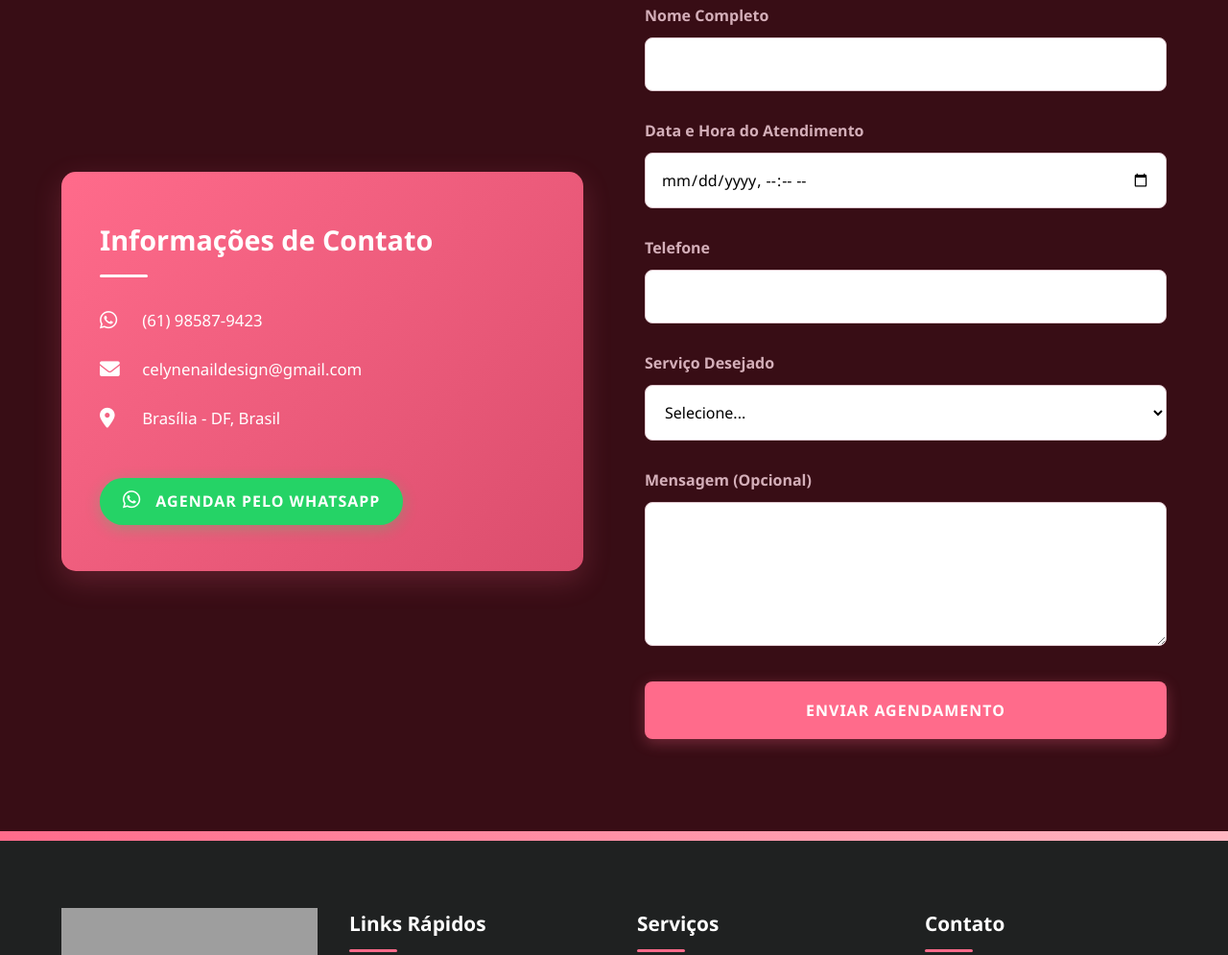
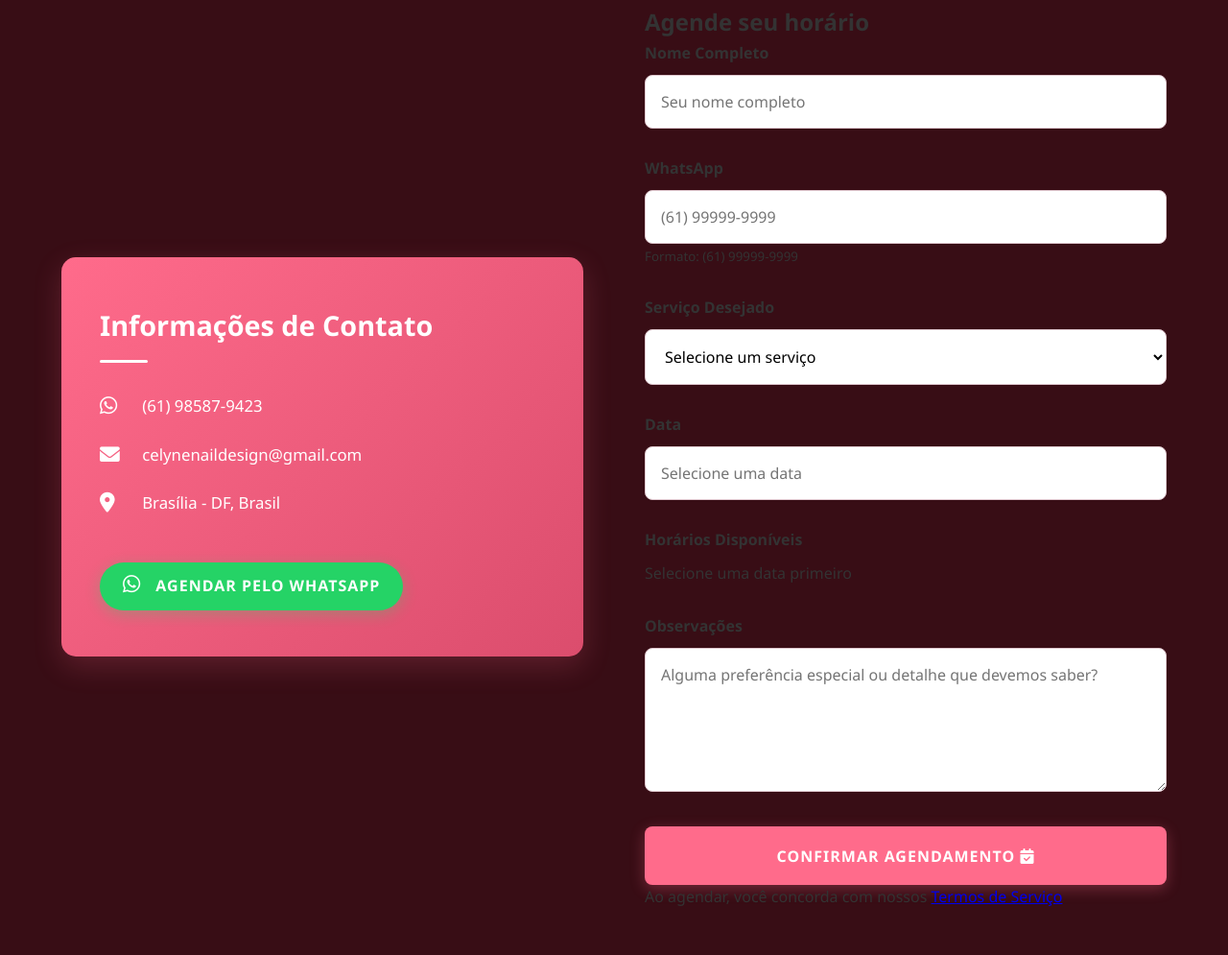
Before and after one commit to DuMesk/celynenaildesign, a plain HTML site: page index.html in a window 1280 px wide. Shown: the part 5059-6054 px from the top of the page at 96% size. Drawn offline with nearby package versions, Linux system fonts and the light colour scheme; some packages are replaced by stand-ins of ours; grey boxes are pictures that could not be loaded; a script that the page names is missing.

Commit message:
Update index.html

```diff
--- a/index.html
+++ b/index.html
@@ -6,9 +6,13 @@
     <meta name="viewport" content="width=device-width, initial-scale=1.0">
     <meta name="description"
         content="Celyne Nail Design - Design de unhas personalizado e de alta qualidade. Unhas perfeitas para realçar sua beleza com elegância e estilo.">
+    <meta http-equiv="Permissions-Policy" content="interest-cohort=()">
     <title>Celyne Nail Design | Design de Unhas Profissional</title>
     <link rel="stylesheet" href="https://cdnjs.cloudflare.com/ajax/libs/font-awesome/6.0.0-beta3/css/all.min.css">
+    <link rel="stylesheet" href="https://cdn.jsdelivr.net/npm/flatpickr@4.6.13/dist/flatpickr.min.css">
+    <link rel="stylesheet" href="https://cdn.jsdelivr.net/npm/sweetalert2@11/dist/sweetalert2.min.css">
     <script src="https://cdn.jsdelivr.net/npm/sweetalert2@11"></script>
+    <link rel="icon" href="caminho-do-icone/favicon.ico" type="image/x-icon">
     <link rel="stylesheet" href="styles.css">
 </head>
 
@@ -186,15 +190,15 @@
         <div class="testimonials-container">
             <div class="testimonial-slider">
                 <div class="testimonial-card">
-                    <p>"A Celyne transformou minhas unhas! Sou cliente há 2 meses e nunca tive problemas. Os designs são
+                    <p>"A Celyne transformou minhas unhas! Sou cliente há 6 meses e nunca tive problemas. Os designs são
                         incríveis e duram semanas. Super recomendo!"</p>
 
                     <div class="client-info">
-                        <img src="https://randomuser.me/api/portraits/women/44.jpg" alt="Ana Carolina"
+                        <img src="https://i.ibb.co/tTCr8Rn5/image.png" alt="Ana Carolina"
                             class="client-avatar">
                         <div>
-                            <div class="client-name">Ana Carolina</div>
-                            <div class="client-role">Cliente há 2 meses</div>
+                            <div class="client-name">Mary Mascarenhas</div>
+                            <div class="client-role">Cliente</div>
                         </div>
                     </div>
                 </div>
@@ -269,8 +273,9 @@
                 </div>
 
                 <div class="contact-item">
-                    <i class="fas fa-map-marker-alt"></i>
-                    <p>Brasília - DF, Brasil</p>
+                    <i class="fas fa-map-marker-alt"> </i>
+                    <p> </p>
+                    <p> Brasília - DF, Brasil</p>
                 </div>
 
                 <a href="https://wa.me/5561985879423" class="whatsapp-button"
@@ -281,40 +286,65 @@
 
             <div class="contact-form">
                 <form id="formContato">
+                    <h2>Agende seu horário</h2>
+
                     <div class="form-group">
-                        <label for="nome" style="color: #D4AFB9;">Nome Completo</label>
-                        <input type="text" id="nome" name="nome" required>
-                    </div>
-                    <div class="form-group">
-                        <label for="dataHora" style="color: #D4AFB9;">Data e Hora do Atendimento</label>
-                        <input type="datetime-local" id="dataHora" name="dataHora" required>
+                        <label for="nome">Nome Completo</label>
+                        <input type="text" id="nome" required placeholder="Seu nome completo" />
                     </div>
 
                     <div class="form-group">
-                        <label for="telefone" style="color: #D4AFB9;">Telefone</label>
-                        <input type="tel" id="telefone" name="telefone" required>
+                        <label for="telefone">WhatsApp</label>
+                        <input type="text" id="telefone" required placeholder="(61) 99999-9999" />
+                        <small class="hint">Formato: (61) 99999-9999</small>
                     </div>
 
                     <div class="form-group">
-                        <label for="servico" style="color: #D4AFB9;">Serviço Desejado</label>
-                        <select id="servico" name="servico" required>
-                            <option value="">Selecione...</option>
-                            <option value="alongamento">Alongamento em Gel</option>
-                            <option value="design">Design Personalizado</option>
-                            <option value="francesinha">Francesinha</option>
-                            <option value="manutencao">Manutenção</option>
-                            <option value="outros">Outros</option>
+                        <label for="servico">Serviço Desejado</label>
+                        <select id="servico" required>
+                            <option value="" disabled selected>Selecione um serviço</option>
+                            <option value="Manicure">Manicure</option>
+                            <option value="Pedicure">Pedicure</option>
+                            <option value="Alongamento de Unhas">Alongamento de Unhas</option>
+                            <option value="Design Personalizado">Design Personalizado</option>
+                            <option value="Francesinha">Francesinha</option>
+                            <option value="Manutenção">Manutenção</option>
+                            <option value="Outro">Outro (especifique na mensagem)</option>
                         </select>
                     </div>
 
-                    <div class="form-group">
-                        <label for="mensagem" style="color: #D4AFB9;">Mensagem (Opcional)</label>
-                        <textarea id="mensagem" name="mensagem"></textarea>
+                    <div class="form-row">
+                        <div class="form-group">
+                            <label for="data">Data</label>
+                            <input type="text" id="data" name="data" placeholder="Selecione uma data" readonly required />
+                            <div id="horarios-disponiveis" class="mt-3"></div>
+                        </div>
+
+                        <div class="form-group">
+                            <label>Horários Disponíveis</label>
+                            <div class="horarios-grid" id="horarios">
+                                <div class="horario-placeholder">Selecione uma data primeiro</div>
+                            </div>
+                        </div>
                     </div>
 
-                    <button type="submit" class="cta-button" style="width: 100%;">Enviar Agendamento</button>
+                    <input type="hidden" id="dataHora" name="dataHora" />
+
+                    <div class="form-group">
+                        <label for="mensagem">Observações</label>
+                        <textarea id="mensagem" placeholder="Alguma preferência especial ou detalhe que devemos saber?"></textarea>
+                    </div>
+
+                    <div class="form-footer">
+                        <button type="submit" class="cta-button">
+                            <span class="button-text">Confirmar Agendamento</span>
+                            <i class="fas fa-calendar-check button-icon"></i>
+                        </button>
+                        <p class="form-disclaimer">Ao agendar, você concorda com nossos <a href="#">Termos de Serviço</a></p>
+                    </div>
                 </form>
             </div>
+
         </div>
     </section>
 
@@ -372,7 +402,13 @@
         </div>
     </footer>
 
-    <script src="script.js"></script>
+
+
+
+    <script src="https://cdn.jsdelivr.net/npm/flatpickr@4.6.13/dist/flatpickr.min.js"></script>
+    <script src="https://cdn.jsdelivr.net/npm/flatpickr@4.6.13/dist/l10n/pt.js"></script>
+    <script src="/script.js"></script>
+    <script src="flat.js"></script>
 </body>
 
 </html>
```
